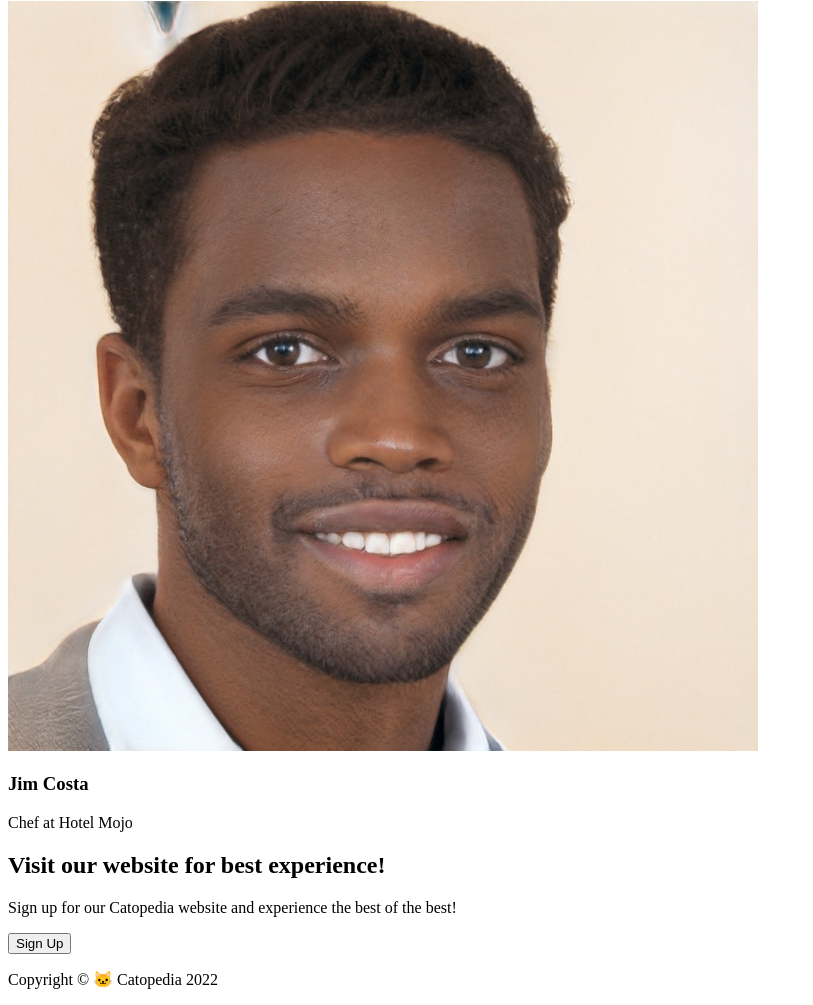
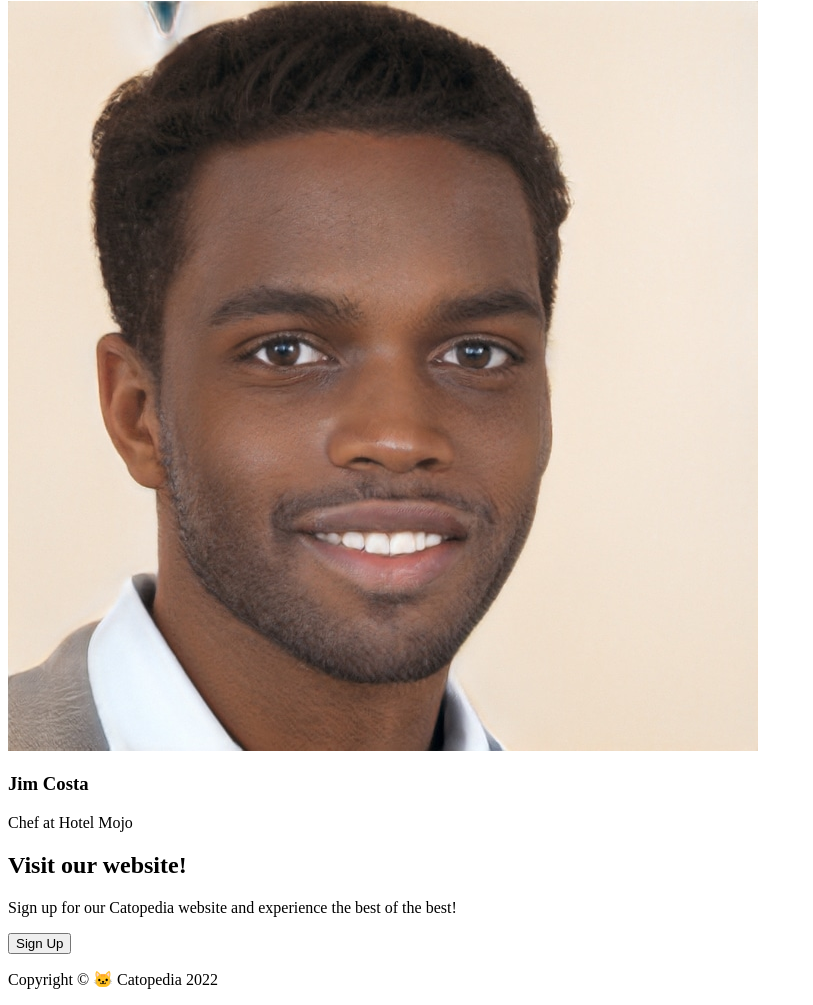
Before and after one commit to snc6226/landing-page, a plain HTML site: page index.html in a window 1280 px wide. Shown: the part 2927-3932 px from the top of the page, without its empty margins (0-813 px from the left). Drawn offline with Linux system fonts and the light colour scheme.

Commit message:
Edit signup section h2 heading

```diff
--- a/index.html
+++ b/index.html
@@ -144,7 +144,7 @@
       <section id="signup">
         <div id="signup-container">
           <div class="text">
-            <h2>Visit our website for best experience!</h2>
+            <h2>Visit our website!</h2>
             <p>
               Sign up for our Catopedia website and experience the best of the
               best!
```
